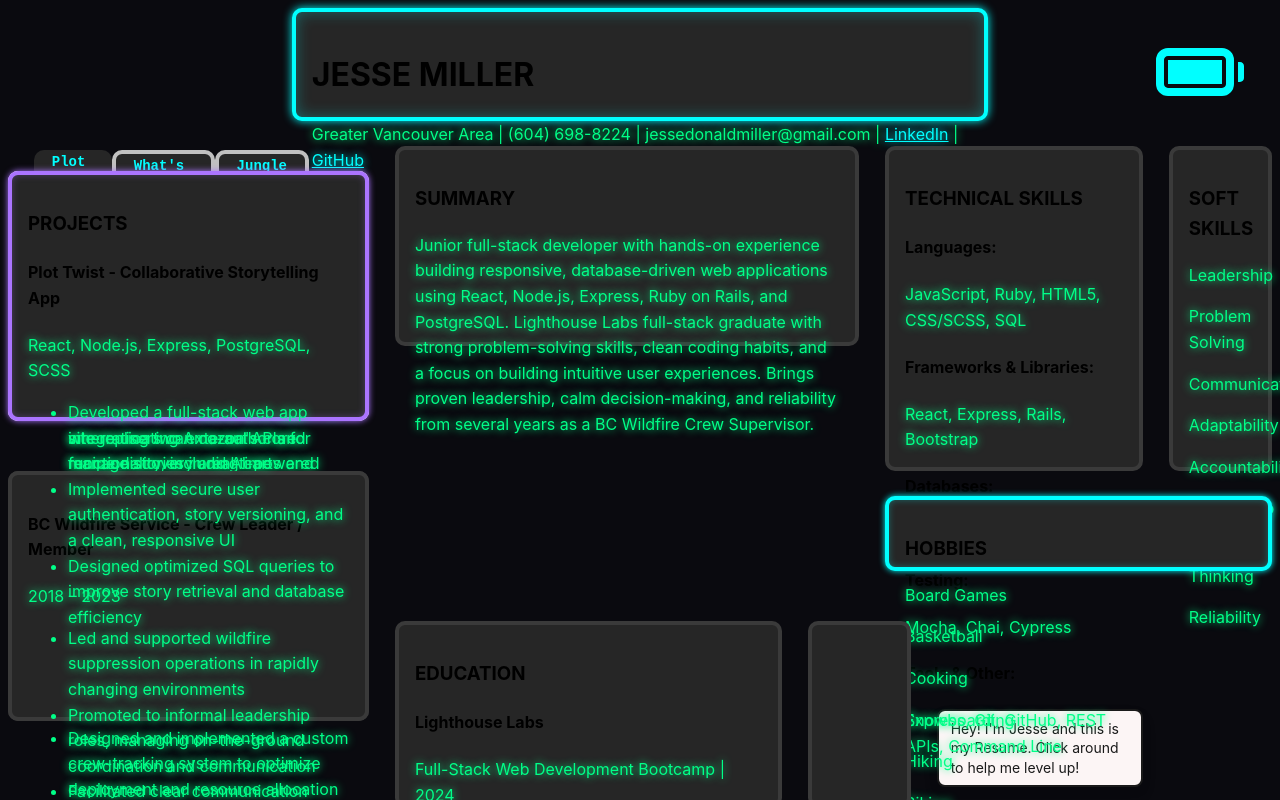
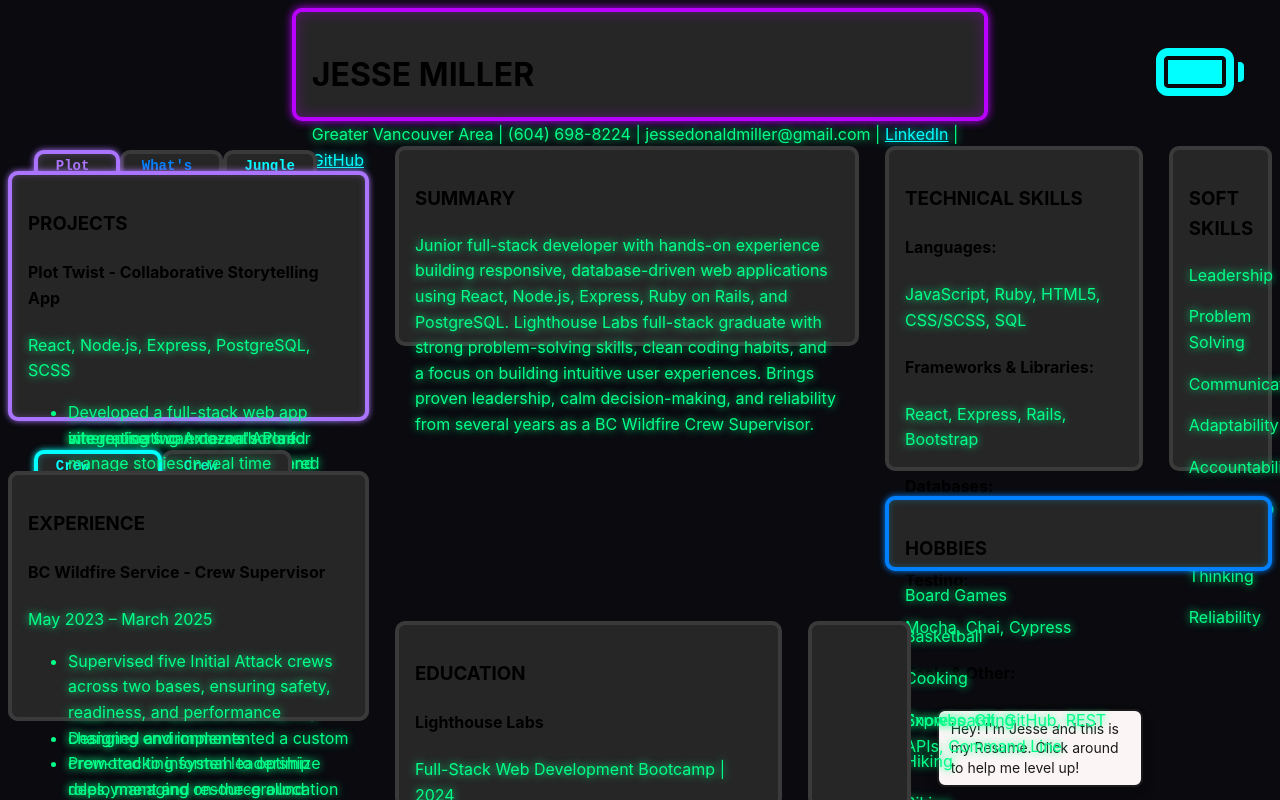
Before and after one commit to Jesse-D-Miller/webDevResume, a React (Vite) app: page / in a window 1280 px wide. Both pictures are taken after a click on the element 1200 px from the left and 75 px from the top of the page. Shown: the top 800 px of the page. Built offline with nearby package versions, Linux system fonts and the light colour scheme.

Commit message:
neon working for project. i moved on to experience tabs and the neon lights up but its not the correct neon, im doing the css for the experience tabs now and i will poke around to find out what the issue is with the neon missmatch. likely from assigning colours more than once somewhere

```diff
--- a/src/App.css
+++ b/src/App.css
@@ -372,12 +372,13 @@
   --neon-flicker-inset: 15px;
   background: #262626;
   border-radius: 10px;
-  border: #ffffff solid 4px;
+  border: #3a3a3a solid 4px;
   padding: var(--space-4);
   pointer-events: auto;
   position: relative;
   animation: neonIgnite 1s ease-out both,
     neonFlicker 0.15s ease-in-out 1s infinite;
+
 }
 
 .cyber-resume .box-1:hover,
@@ -407,6 +408,7 @@
   z-index: 1;
 }
 
+
 .folder-tab {
   padding: 4px 18px;
   font: 600 var(--text-sm) var(--font-mono);
@@ -415,7 +417,8 @@
   border-top-left-radius: 10px;
   border-top-right-radius: 10px;
   cursor: pointer;
-  border: #c0c0c0 solid 4px;
+  box-shadow: none;
+  border: #3a3a3a solid 4px;
 }
 .folder-tab.active {
   z-index: 10;
@@ -434,6 +437,19 @@
 .cyber-resume .box-5:not(.front) {
   animation: none;
 }
+
+
+.experience-tabs-row {
+  grid-column: 2 / span 10;
+  grid-row: 37 / span 3;
+  display: flex;
+  gap: -1px;
+  margin-bottom: 0;
+  position: relative;
+  transform: translateY(-8px);
+  z-index: 1;
+}
+
 
 
 .cyber-resume .box-1 {
--- a/src/components/resume/CyberResume.jsx
+++ b/src/components/resume/CyberResume.jsx
@@ -15,11 +15,43 @@ function CyberResume({ resumeData, theme }) {
   const [frontProjectId, setFrontProjectId] = useState(
     resumeData.projects[0]?.id ?? null
   ); // Track front project in tab stacks
+  const [frontExperienceId, setFrontExperienceId] = useState(
+    resumeData.experience[0]?.id ?? null
+  ); // Track front experience in tab stacks
+
+  const [neonColors, setNeonColors] = useState({});
+  const [experienceNeonColors, setExperienceNeonColors] = useState({});
+
+  useEffect(() => {
+    const boxes = document.querySelectorAll(
+      ".cyber-resume .box-3, .cyber-resume .box-4, .cyber-resume .box-5"
+    );
+    const colors = {};
+    boxes.forEach((box, idx) => {
+      const color = getRandomNeonColor(box);
+      const projectId = resumeData.projects[idx]?.id;
+      if (projectId) colors[projectId] = color;
+    });
+    setNeonColors(colors);
+  }, [resumeData.projects]);
+
+  useEffect(() => {
+    const experienceBoxes = document.querySelectorAll(
+      ".cyber-resume .box-6, .cyber-resume .box-7"
+    );
+    const experienceColors = {};
+    experienceBoxes.forEach((box, idx) => {
+      const color = getRandomNeonColor(box);
+      const experienceId = resumeData.experience[idx]?.id;
+      if (experienceId) experienceColors[experienceId] = color;
+    });
+    setExperienceNeonColors(experienceColors);
+  }, [resumeData.experience]);
 
   useEffect(() => {
     // Select all .box- elements and apply random neon colors from the utility function getRandomNeonColor
     const boxes = document.querySelectorAll(
-      ".cyber-resume .box-1, .cyber-resume .box-2, .cyber-resume .box-3, .cyber-resume .box-4, .cyber-resume .box-5, .cyber-resume .box-6, .cyber-resume .box-7, .cyber-resume .box-8, .cyber-resume .box-9, .cyber-resume .box-10, .cyber-resume .box-11, .cyber-resume .box-12"
+      ".cyber-resume .box-1, .cyber-resume .box-2, .cyber-resume .box-6, .cyber-resume .box-7, .cyber-resume .box-8, .cyber-resume .box-9, .cyber-resume .box-10, .cyber-resume .box-11, .cyber-resume .box-12"
     );
     boxes.forEach((box) => getRandomNeonColor(box));
   }, []);
@@ -41,6 +73,12 @@ function CyberResume({ resumeData, theme }) {
             className={`folder-tab${
               frontProjectId === project.id ? " active" : ""
             }`}
+            style={{
+              "--neon-color": neonColors[project.id]?.rgb
+                ? `rgb(${neonColors[project.id].rgb})`
+                : undefined,
+              "--neon-color-opacity": neonColors[project.id]?.opacity,
+            }}
             onClick={() => setFrontProjectId(project.id)}
           >
             {project.title.split("-")[0].trim()}
@@ -48,7 +86,12 @@ function CyberResume({ resumeData, theme }) {
         ))}
       </div>
       {resumeData.projects.map((project, index) => (
-        <div key={project.id} className={`box-${index + 3}${frontProjectId === project.id ? " front" : ""}`}>
+        <div
+          key={project.id}
+          className={`box-${index + 3}${
+            frontProjectId === project.id ? " front" : ""
+          }`}
+        >
           <ProjectsSection
             project={project}
             isFront={frontProjectId === project.id}
@@ -56,9 +99,39 @@ function CyberResume({ resumeData, theme }) {
           />
         </div>
       ))}
+
+      <div className="experience-tabs-row">
+        {resumeData.experience.map((job) => (
+          <div
+            key={job.id}
+            className={`folder-tab${
+              frontExperienceId === job.id ? " active" : ""
+            }`}
+            style={{
+              "--neon-color": experienceNeonColors[job.id]?.rgb
+                ? `rgb(${experienceNeonColors[job.id].rgb})`
+                : undefined,
+              "--neon-color-opacity": experienceNeonColors[job.id]?.opacity,
+            }}
+            onClick={() => setFrontExperienceId(job.id)}
+          >
+            {job.role}
+          </div>
+        ))}
+      </div>
       {resumeData.experience.map((job, index) => (
-        <div key={`experience-${index}`} className={`box-${index + 6}`}>
-          <ExperienceSection job={job} index={index} />
+        <div
+          key={job.id}
+          className={`box-${index + 6}${
+            frontExperienceId === job.id ? " front" : ""
+          }`}
+        >
+          <ExperienceSection
+            job={job}
+            index={index}
+            isFront={frontExperienceId === job.id}
+            showHeader={true}
+          />
         </div>
       ))}
 
--- a/src/components/resume/ExperienceSection.jsx
+++ b/src/components/resume/ExperienceSection.jsx
@@ -1,7 +1,7 @@
-function ExperienceSection({ job, index }) {
+function ExperienceSection({ job, isFront, showHeader }) {
   return (
-    <section className="experience-section">
-      {index === 0 && <h3>EXPERIENCE</h3>}
+    <section className={`experience-section${isFront ? " front" : ""}`}>
+      {showHeader && <h3>EXPERIENCE</h3>}
       <h4>
         {job.company} - {job.role}
       </h4>
--- a/src/components/resume/ResumeFront.jsx
+++ b/src/components/resume/ResumeFront.jsx
@@ -27,7 +27,6 @@ function ResumeFront({
         <div
           key={project.id}
           className={`box-${index + 3}`}
-          showHeader={index === 0}
         >
           <ProjectsSection project={project} index={index} theme={theme} showHeader={index === 0} />
         </div>
@@ -37,7 +36,7 @@ function ResumeFront({
           key={`experience-${index}`}
           className={`box-${index + 6}`}
         >
-          <ExperienceSection job={job} index={index} />
+          <ExperienceSection job={job} index={index} theme={theme} showHeader={index === 0} />
         </div>
       ))}
 
```
